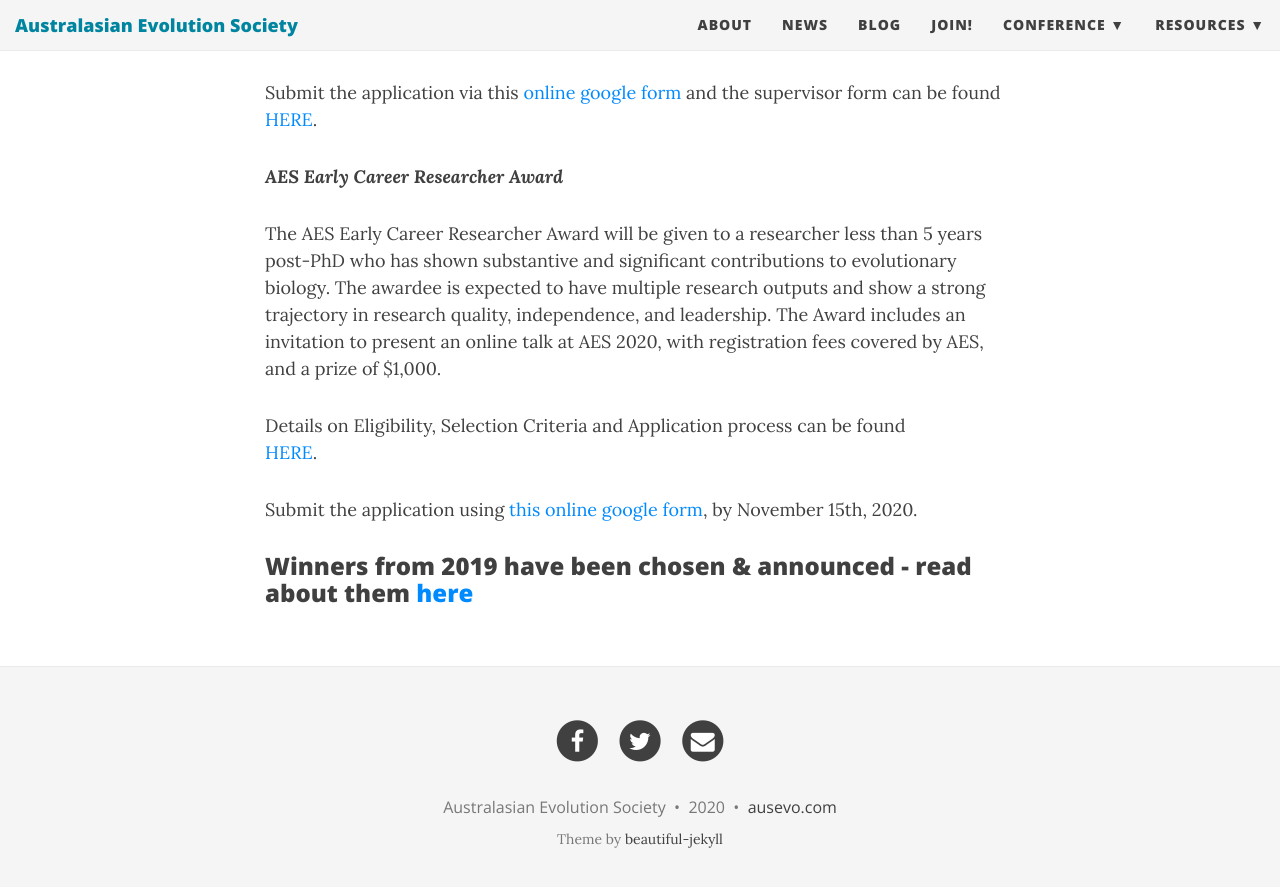
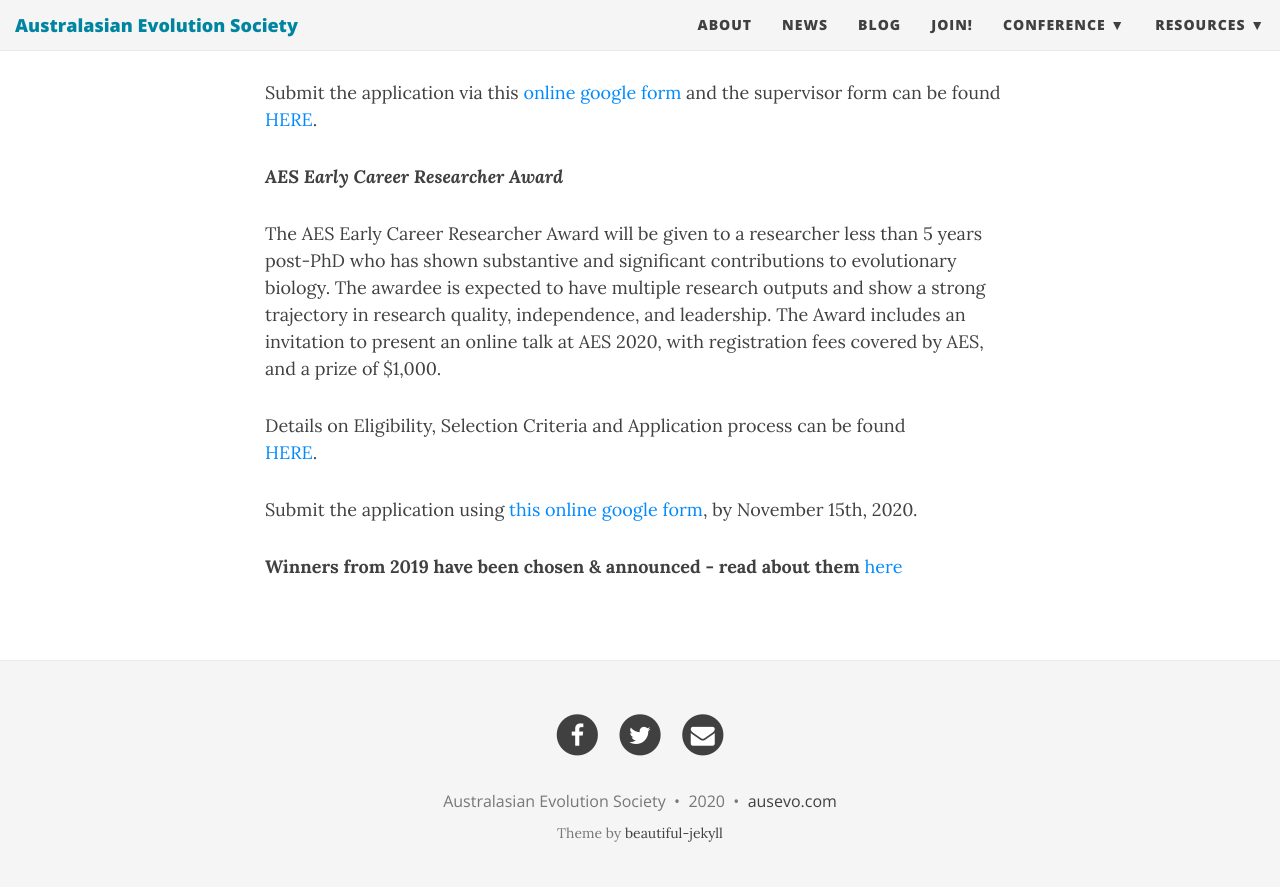
Before and after one commit to ausevo/ausevo.github.io, a Jekyll site: the page built from prizes.md, in a window 1280 px wide and 900 px high, scrolled down 648 px. Shown: the top 887 px of the window. Built offline with Jekyll 4.4.1, drawn with Linux system fonts in a browser that asks for light colours; nearby versions of some CDN libraries.

Commit message:
small change

```diff
--- a/prizes.md
+++ b/prizes.md
@@ -28,4 +28,4 @@ Details on Eligibility, Selection Criteria and Application process can be found
 
 Submit the application using [this online google form](https://docs.google.com/forms/d/1QI4ySFWZYIb-Il4fdvz6gSMF-9FpOtOFJQZboP6IQ2s/edit), by November 15th, 2020.
 
-### Winners from 2019 have been chosen & announced - read about them [here](http://ausevo.com/2019-08-08-AES_Award_Winners/)
+**Winners from 2019 have been chosen & announced - read about them** [here](http://ausevo.com/2019-08-08-AES_Award_Winners/)
```
